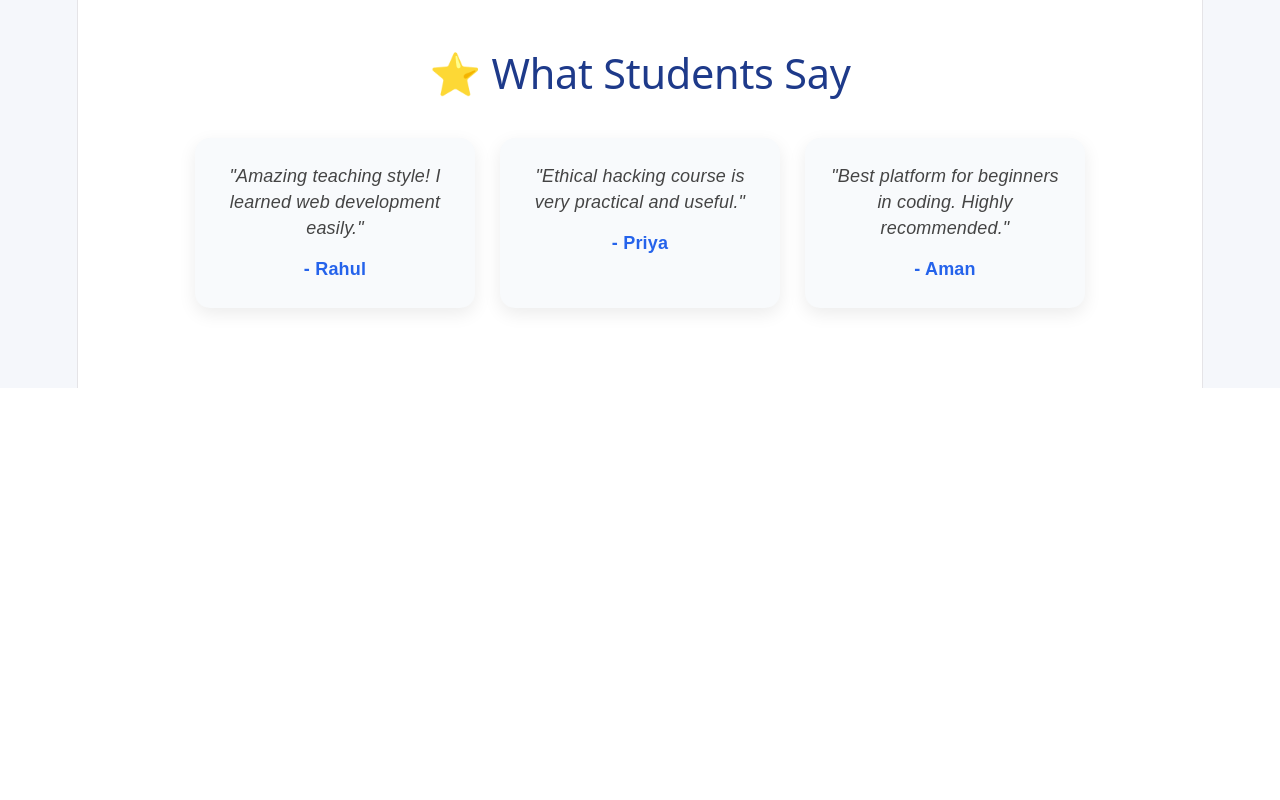
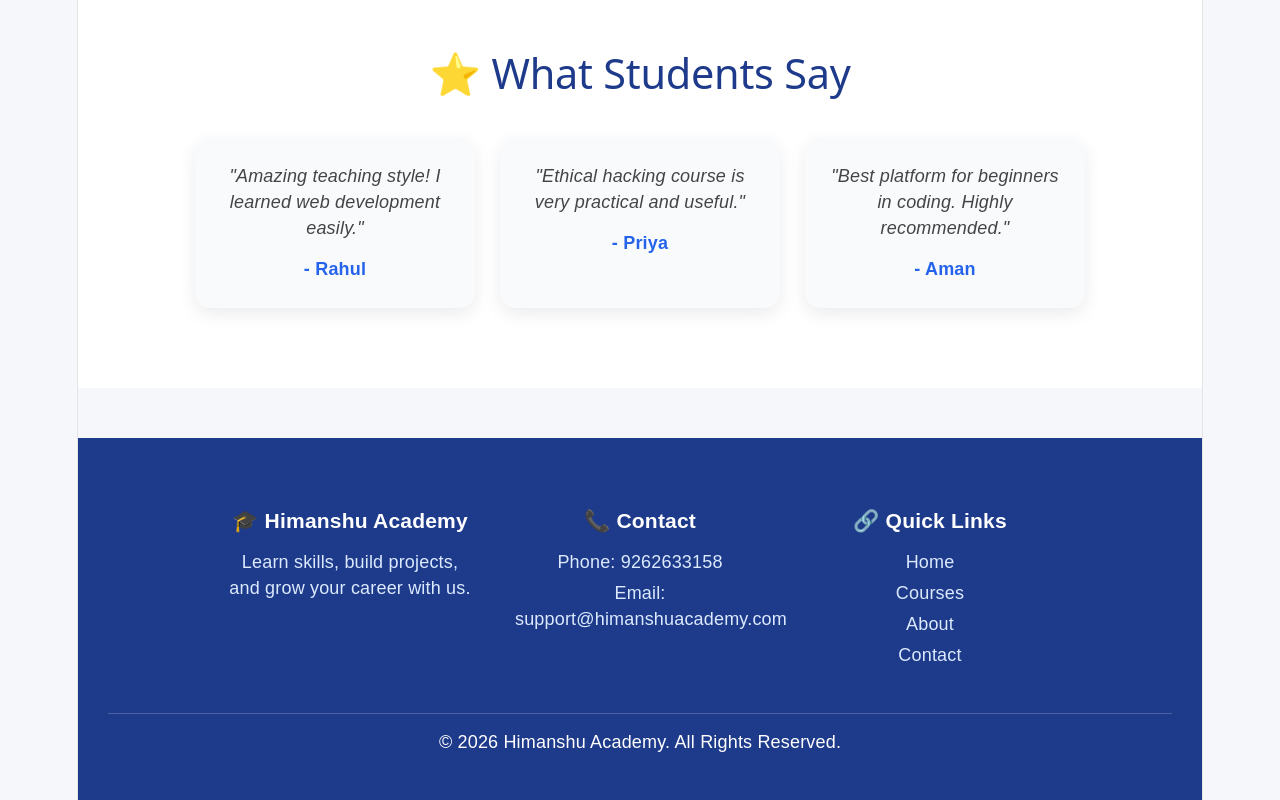
Before and after one commit to himanshu74919-cpu/HimanshuAcademy, a React app in the folder frontend/: page / in a window 1280 px wide. Shown: the part 1829-2629 px from the top of the page. Before the commit the page ends 2217 px from the top, so only its background shows below. Built offline with nearby package versions, Linux system fonts and the light colour scheme; the HTML template or start-up script is replaced by a standard one.

Commit message:
Added Footer section

```diff
--- /dev/null
+++ b/frontend/src/components/Footer.jsx
@@ -0,0 +1,34 @@
+import "../styles/Footer.css";
+
+export default function Footer() {
+  return (
+    <footer className="footer">
+      <div className="footer-container">
+
+        <div className="footer-box">
+          <h3>🎓 Himanshu Academy</h3>
+          <p>Learn skills, build projects, and grow your career with us.</p>
+        </div>
+
+        <div className="footer-box">
+          <h3>📞 Contact</h3>
+          <p>Phone: 9262633158</p>
+          <p>Email: support@himanshuacademy.com</p>
+        </div>
+
+        <div className="footer-box">
+          <h3>🔗 Quick Links</h3>
+          <p>Home</p>
+          <p>Courses</p>
+          <p>About</p>
+          <p>Contact</p>
+        </div>
+
+      </div>
+
+      <div className="footer-bottom">
+        <p>© 2026 Himanshu Academy. All Rights Reserved.</p>
+      </div>
+    </footer>
+  );
+}
--- a/frontend/src/pages/Home.jsx
+++ b/frontend/src/pages/Home.jsx
@@ -3,6 +3,7 @@ import FeaturedCourses from "../components/FeaturedCourses";
 import Stats from "../components/Stats";
 import WhyChoose from "../components/WhyChoose";
 import Testimonials from "../components/Testimonials";
+import Footer from "../components/Footer";
 
 export default function Home() {
   return (
@@ -12,6 +13,7 @@ export default function Home() {
       <Stats />
       <WhyChoose />
       <Testimonials />
+      <Footer />
     </>
   );
 }
--- /dev/null
+++ b/frontend/src/styles/Footer.css
@@ -0,0 +1,34 @@
+.footer {
+  background: #1e3a8a;
+  color: white;
+  padding-top: 50px;
+  margin-top: 50px;
+}
+
+.footer-container {
+  display: flex;
+  justify-content: center;
+  gap: 40px;
+  flex-wrap: wrap;
+  padding: 20px;
+}
+
+.footer-box {
+  width: 250px;
+}
+
+.footer-box h3 {
+  margin-bottom: 15px;
+}
+
+.footer-box p {
+  margin: 5px 0;
+  color: #dbeafe;
+}
+
+.footer-bottom {
+  text-align: center;
+  padding: 15px;
+  border-top: 1px solid rgba(255,255,255,0.2);
+  margin-top: 20px;
+}
```
